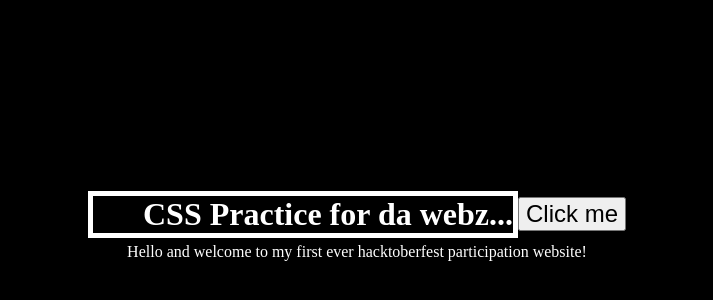
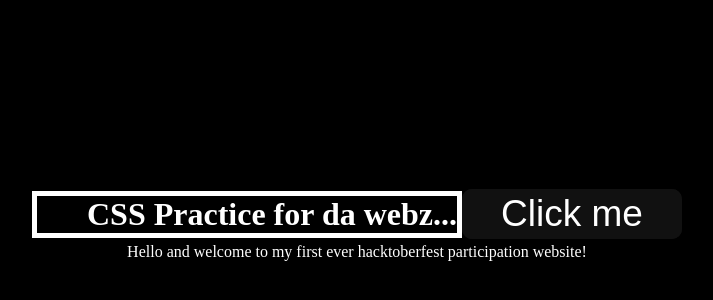
Before and after one commit to LDdevs/WebDevPractice, a plain HTML site: page LandingPage/index.html in a window 1280 px wide. Shown: the part 196-496 px from the top of the page, without its empty margins (293-1006 px from the left). Drawn offline with Linux system fonts and the light colour scheme; files that its build step writes are made by us from their sources.

Commit message:
added glow to button and changed font size

```diff
--- a/LandingPage/index.html
+++ b/LandingPage/index.html
@@ -13,7 +13,7 @@
 
 <h1>CSS Practice for da webz...</h1>
 
-<button type="submit" formaction="https://www.w3docs.com">Click me</button>
+<button type="submit"  class="glow-on-hover" formaction="https://www.w3docs.com">Click me</button>
 
 
 <p>Hello and welcome to my first ever hacktoberfest participation website!</p>
--- a/LandingPage/main.css
+++ b/LandingPage/main.css
@@ -27,7 +27,7 @@ p {
   position: absolute;
 }
 button {
-  font-size: 24px;
+  font-size: 37px;
   size: 30px;
   align-content: flex-end;
 }
```
